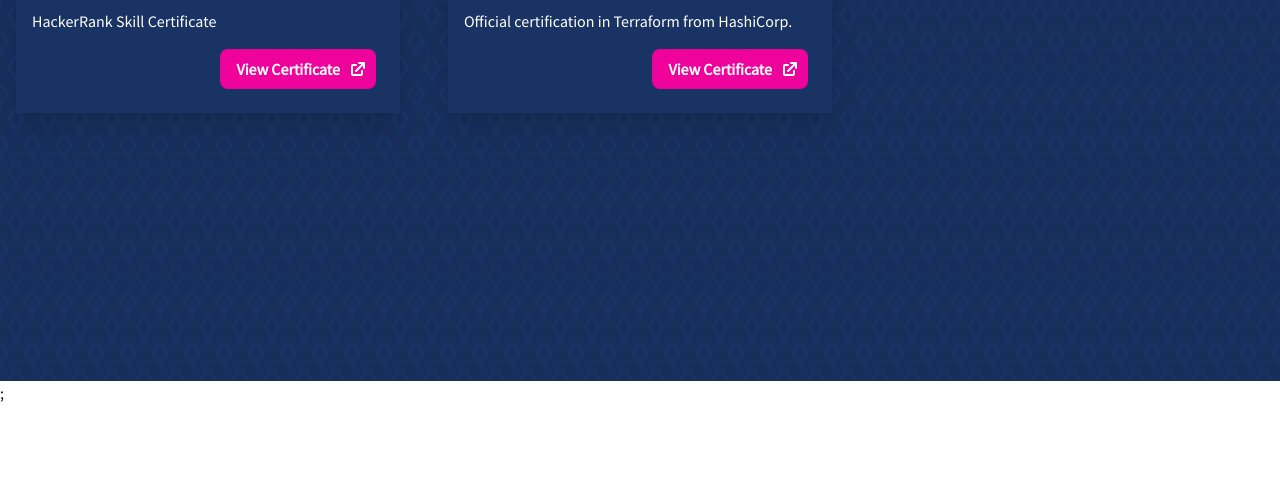
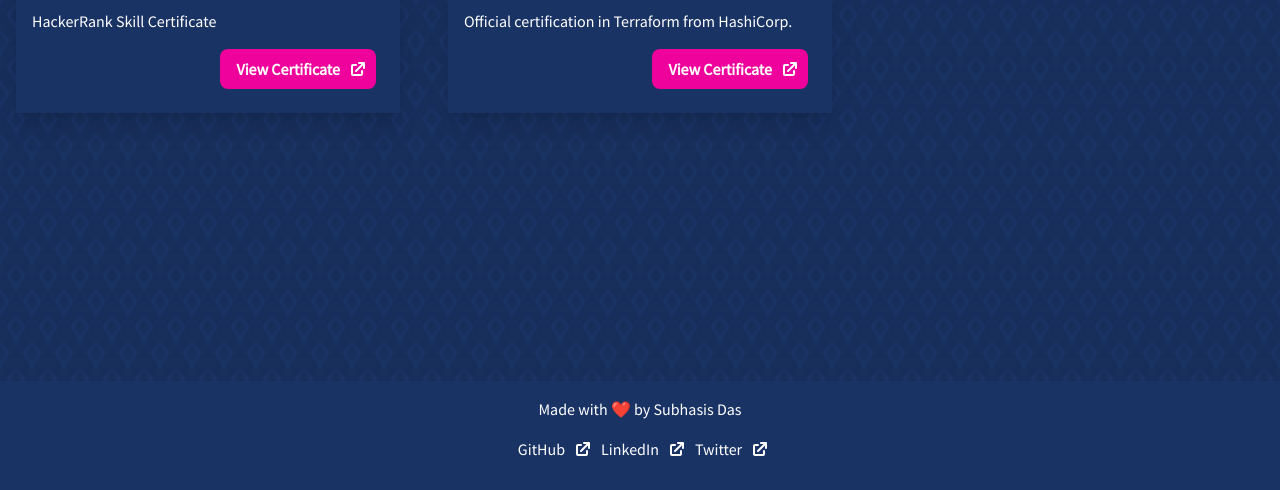
Before and after one commit to inframarauder/portfolio, a Next.js app: page / in a window 1280 px wide. Shown: the part 2702-3192 px from the top of the page. Before the commit the page ends 3107 px from the top, so only its background shows below. Built offline with nearby package versions, Linux system fonts and the light colour scheme.

Commit message:
added footer

```diff
--- /dev/null
+++ b/components/Footer.js
@@ -0,0 +1,41 @@
+import React from "react";
+import { External } from "./Icons";
+
+const Footer = () => {
+	return (
+		<footer className="bg-primary flex flex-col justify-center items-start">
+			<div className="container mx-auto px-4 text-secondary text-center p-4">
+				<span>Made with ❤️ by Subhasis Das</span>
+
+				<div className="container mx-auto px-4 text-secondary text-center p-4 flex justify-center items-center">
+					<a
+						href="https://github.com/subhasis020299"
+						target="_blank"
+						rel="noopener noreferrer"
+						className=" flex justify-center items-center  hover:underline hover:text-lg hover:text-highlight transition duration-150 ease-in-out"
+					>
+						<span className="mx-2">GitHub</span> <External />
+					</a>
+					<a
+						href="https://linkedin.com/in/subhasis020299"
+						target="_blank"
+						rel="noopener noreferrer"
+						className=" flex justify-center items-center  hover:underline hover:text-lg hover:text-highlight transition duration-150 ease-in-out"
+					>
+						<span className="mx-2">LinkedIn</span> <External />
+					</a>
+					<a
+						href="https://twitter.com/geram_er_chhele"
+						target="_blank"
+						rel="noopener noreferrer"
+						className=" flex justify-center items-center  hover:underline hover:text-lg hover:text-highlight transition duration-150 ease-in-out"
+					>
+						<span className="mx-2">Twitter</span> <External />
+					</a>
+				</div>
+			</div>
+		</footer>
+	);
+};
+
+export default Footer;
--- a/pages/_app.js
+++ b/pages/_app.js
@@ -1,5 +1,6 @@
 import Head from "next/head";
 import Header from "../components/Header";
+import Footer from "../components/Footer";
 import "../styles/globals.css";
 
 function MyApp({ Component, pageProps }) {
@@ -14,7 +15,8 @@ function MyApp({ Component, pageProps }) {
 				<link rel="icon" href="/favicon.ico" />
 			</Head>
 			<Header />
-			<Component {...pageProps} />;
+			<Component {...pageProps} />
+			<Footer />
 		</>
 	);
 }
```
